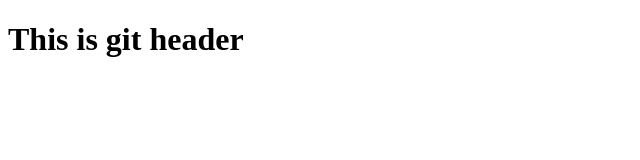
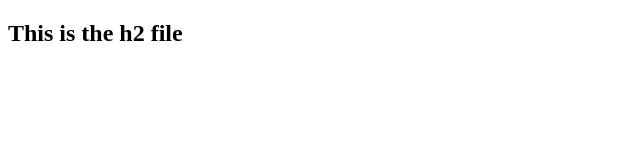
Before and after one commit to Maddy63/myproject, a plain HTML site: page index.html in a window 1280 px wide. Shown: the whole page, without its empty margins (0-640 px from the left). Drawn offline with Linux system fonts and the light colour scheme.

Commit message:
modified the header content

```diff
--- a/index.html
+++ b/index.html
@@ -7,6 +7,6 @@
     <title>Document</title>
 </head>
 <body>
-    <h1>This is git header</h1>
+<h2>This is the h2 file</h2>
 </body>
 </html>
```
